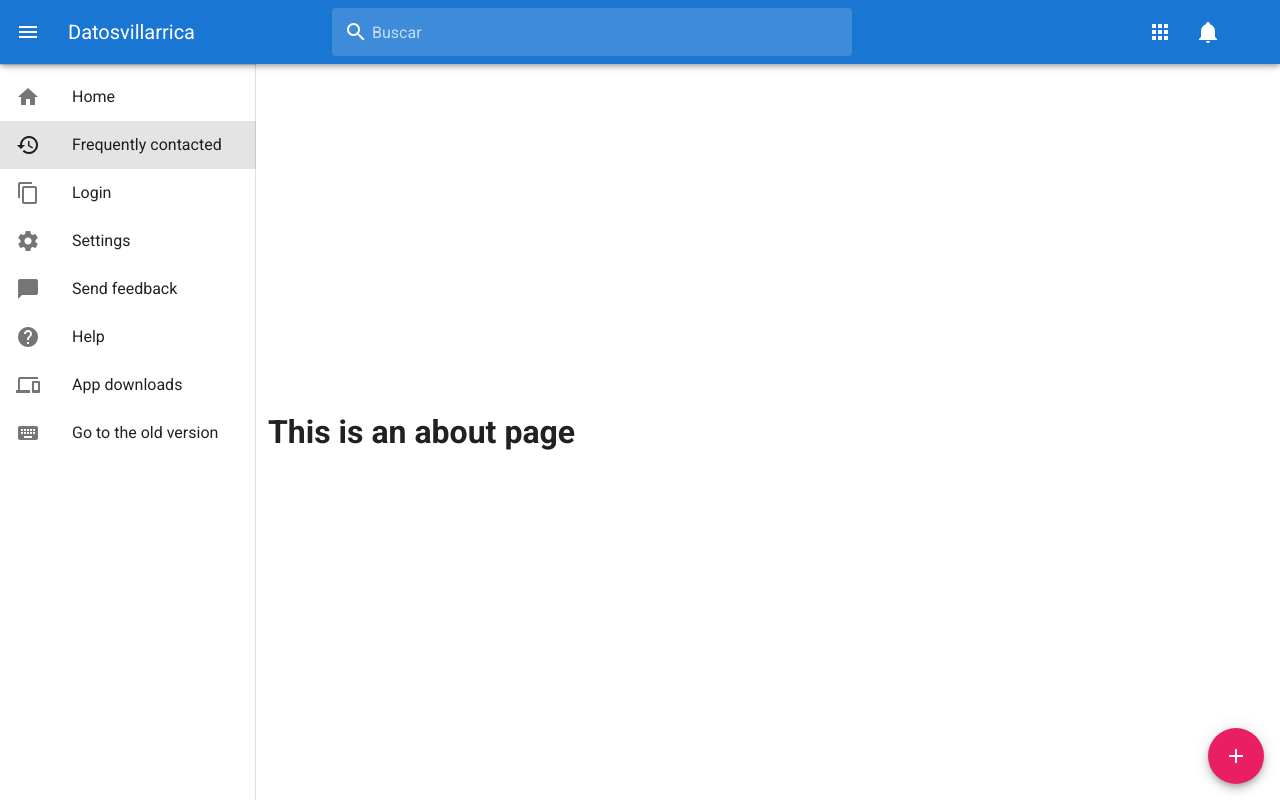
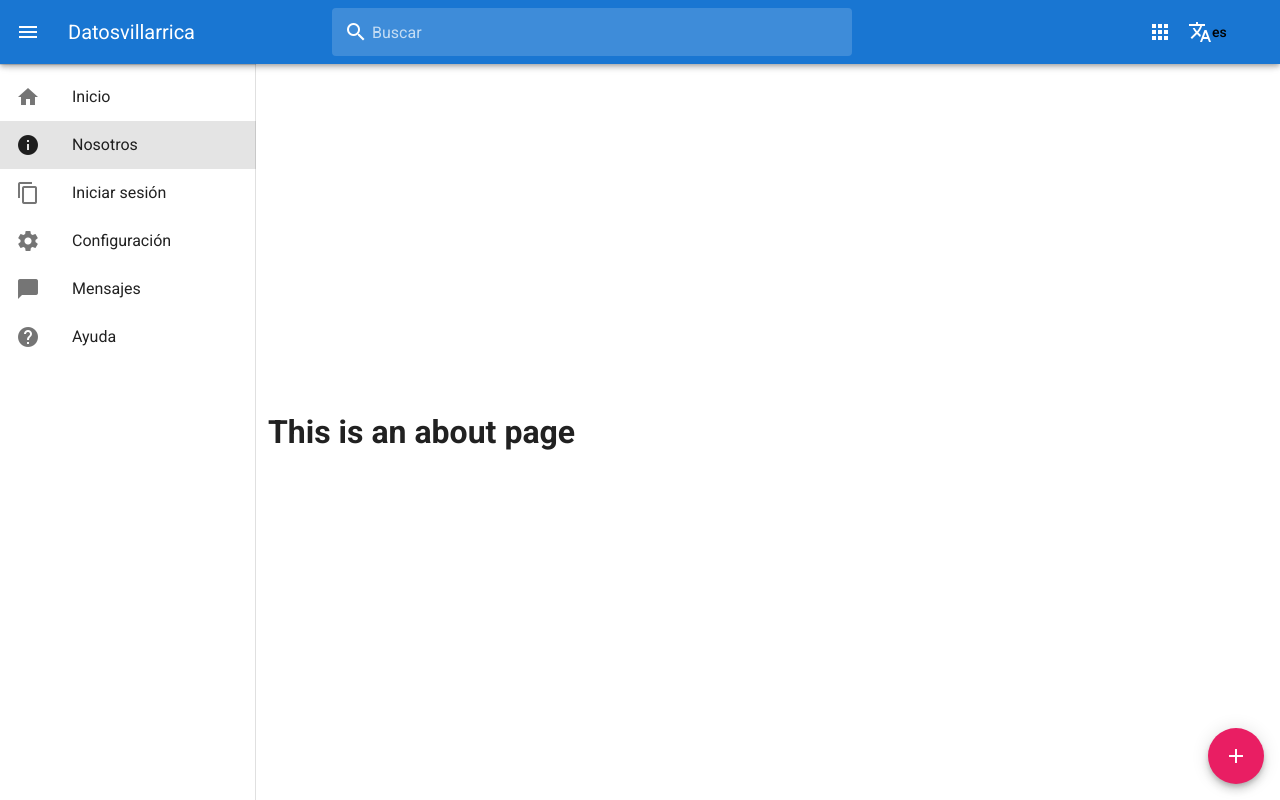
Before and after one commit to Gikobazy-SPA/datosvillarrica, a Vue app: page /about in a window 1280 px wide. Built offline with nearby package versions, Linux system fonts and the light colour scheme.

Commit message:
Adding i18n first approach

```diff
--- a/package.json
+++ b/package.json
@@ -6,13 +6,15 @@
     "serve": "vue-cli-service serve",
     "build": "vue-cli-service build",
     "test:unit": "vue-cli-service test:unit",
-    "lint": "vue-cli-service lint"
+    "lint": "vue-cli-service lint",
+    "i18n:report": "vue-cli-service i18n:report --src './src/**/*.?(js|vue)' --locales './src/locales/**/*.json'"
   },
   "dependencies": {
     "core-js": "^3.6.4",
     "firebase": "^7.12.0",
     "register-service-worker": "^1.6.2",
     "vue": "^2.6.11",
+    "vue-i18n": "^8.0.0",
     "vue-router": "^3.1.5",
     "vuetify": "^2.2.11",
     "vuex": "^3.1.2"
@@ -32,6 +34,7 @@
     "node-sass": "^4.12.0",
     "sass": "^1.19.0",
     "sass-loader": "^8.0.2",
+    "vue-cli-plugin-i18n": "~0.6.1",
     "vue-cli-plugin-vuetify": "~2.0.5",
     "vue-template-compiler": "^2.6.11",
     "vuetify-loader": "^1.3.0"
--- a/src/App.vue
+++ b/src/App.vue
@@ -18,10 +18,7 @@
       dark
     >
       <v-app-bar-nav-icon @click.stop="drawer = !drawer" />
-      <v-toolbar-title
-        style="width: 14em"
-        class="ml-0 pl-4"
-      >
+      <v-toolbar-title style="width: 14em;" class="ml-0 pl-4">
         <span class="hidden-sm-and-down">Datosvillarrica</span>
       </v-toolbar-title>
       <v-text-field
@@ -29,7 +26,7 @@
         solo-inverted
         hide-details
         prepend-inner-icon="mdi-magnify"
-        label="Buscar"
+        :label="$t('search')"
         class="hidden-sm-and-down"
       />
       <v-spacer />
@@ -37,68 +34,41 @@
         <v-icon>mdi-apps</v-icon>
       </v-btn>
       <v-btn icon>
-        <v-icon>mdi-bell</v-icon>
+        <v-icon>mdi-translate</v-icon>
+        <select v-model="$i18n.locale">
+          <option v-for="(lang, i) in langs" :key="`Lang${i}`" :value="lang">{{
+            lang
+          }}</option>
+        </select>
       </v-btn>
-      <v-btn
-        icon
-        large
-      >
-        <v-avatar
-          size="32px"
-          item
-        >
-          <v-img
-            src="@/assets/logo.png"
-            alt="Datosvillarrica"
-          />
+      <v-btn icon large>
+        <v-avatar size="32px" item>
+          <v-img src="@/assets/logo.png" alt="Datosvillarrica" />
         </v-avatar>
       </v-btn>
     </v-app-bar>
     <v-content>
-      <v-container
-        class="fill-height"
-        fluid
-      >
+      <v-container class="fill-height" fluid>
         <router-view></router-view>
       </v-container>
     </v-content>
-    <v-btn
-      bottom
-      color="pink"
-      dark
-      fab
-      fixed
-      right
-      @click="dialog = !dialog"
-    >
+    <v-btn bottom color="pink" dark fab fixed right @click="dialog = !dialog">
       <v-icon>mdi-plus</v-icon>
     </v-btn>
-    <v-dialog
-      v-model="dialog"
-      width="800px"
-    >
+    <v-dialog v-model="dialog" width="800px">
       <v-card>
         <v-card-title class="grey darken-2">
           Create contact
         </v-card-title>
         <v-container>
           <v-row class="mx-2">
-            <v-col
-              class="align-center justify-space-between"
-              cols="12"
-            >
-              <v-row
-                align="center"
-                class="mr-0"
-              >
-                <v-avatar
-                  size="40px"
-                  class="mx-3"
-                >
+            <v-col class="align-center justify-space-between" cols="12">
+              <v-row align="center" class="mr-0">
+                <v-avatar size="40px" class="mx-3">
                   <img
                     src="//ssl.gstatic.com/s2/oz/images/sge/grey_silhouette.png"
                     alt=""
-                  >
+                  />
                 </v-avatar>
                 <v-text-field placeholder="Name" />
               </v-row>
@@ -113,10 +83,7 @@
               <v-text-field placeholder="Job title" />
             </v-col>
             <v-col cols="12">
-              <v-text-field
-                prepend-icon="mdi-mail"
-                placeholder="Email"
-              />
+              <v-text-field prepend-icon="mdi-mail" placeholder="Email" />
             </v-col>
             <v-col cols="12">
               <v-text-field
@@ -126,28 +93,15 @@
               />
             </v-col>
             <v-col cols="12">
-              <v-text-field
-                prepend-icon="mdi-text"
-                placeholder="Notes"
-              />
+              <v-text-field prepend-icon="mdi-text" placeholder="Notes" />
             </v-col>
           </v-row>
         </v-container>
         <v-card-actions>
-          <v-btn
-            text
-            color="primary"
-          >More</v-btn>
+          <v-btn text color="primary">More</v-btn>
           <v-spacer />
-          <v-btn
-            text
-            color="primary"
-            @click="dialog = false"
-          >Cancel</v-btn>
-          <v-btn
-            text
-            @click="dialog = false"
-          >Save</v-btn>
+          <v-btn text color="primary" @click="dialog = false">Cancel</v-btn>
+          <v-btn text @click="dialog = false">Save</v-btn>
         </v-card-actions>
       </v-card>
     </v-dialog>
@@ -159,17 +113,18 @@ import DrawerList from "@/components/DrawerList";
 import DrawerProfile from "@/components/DrawerProfile";
 export default {
   props: {
-    source: String
+    source: String,
   },
   data: () => ({
     dialog: false,
-    drawer: null
+    drawer: null,
+    langs: ["en", "es"],
   }),
   components: { DrawerList, DrawerProfile },
   computed: {
     authorized() {
       return this.$store.getters.isAuthorized;
-    }
-  }
+    },
+  },
 };
 </script>
--- a/src/components/DrawerList.vue
+++ b/src/components/DrawerList.vue
@@ -1,17 +1,13 @@
 <template>
   <v-list>
     <template v-for="item in items">
-      <v-list-item
-        :key="item.text"
-        link
-        :to="item.to"
-      >
+      <v-list-item :key="item.text" link :to="item.to">
         <v-list-item-action>
           <v-icon>{{ item.icon }}</v-icon>
         </v-list-item-action>
         <v-list-item-content>
           <v-list-item-title>
-            {{ item.text }}
+            {{ $t(item.text) }}
           </v-list-item-title>
         </v-list-item-content>
       </v-list-item>
@@ -23,15 +19,13 @@
 export default {
   data: () => ({
     items: [
-      { icon: "mdi-home", text: "Home", to: "/" },
-      { icon: "mdi-history", text: "Frequently contacted", to: "/about" },
-      { icon: "mdi-content-copy", text: "Login", to: "/login" },
-      { icon: "mdi-cog", text: "Settings" },
-      { icon: "mdi-message", text: "Send feedback" },
-      { icon: "mdi-help-circle", text: "Help" },
-      { icon: "mdi-cellphone-link", text: "App downloads" },
-      { icon: "mdi-keyboard", text: "Go to the old version" }
-    ]
-  })
+      { icon: "mdi-home", text: "home", to: "/" },
+      { icon: "mdi-information", text: "about", to: "/about" },
+      { icon: "mdi-content-copy", text: "login", to: "/login" },
+      { icon: "mdi-cog", text: "settings" },
+      { icon: "mdi-message", text: "messages" },
+      { icon: "mdi-help-circle", text: "help" },
+    ],
+  }),
 };
 </script>
--- a/src/components/Signin.vue
+++ b/src/components/Signin.vue
@@ -1,9 +1,8 @@
 <template>
   <v-container fluid>
-
     <v-card>
       <v-card-title>
-        Sign in
+        {{ $t("signin") }}
       </v-card-title>
       <v-card-text>
         <v-form>
@@ -20,43 +19,27 @@
             v-model="password"
             prepend-icon="mdi-lock"
           ></v-text-field>
-
         </v-form>
-        <div v-if="message">{{ message}}</div>
+        <div v-if="message">{{ message }}</div>
       </v-card-text>
       <v-card-actions>
-        <v-btn
-          @click="signIn"
-          color="primary"
-          outlined
-          tile
-        >Sign in</v-btn>
-        <v-btn
-          @click="signUp"
-          color="primary"
-          outlined
-          tile
-        >Sign up</v-btn>
-        <v-btn
-          outlined
-          tile
-          color="primary"
-          @click="withGoogle"
-        >
-          <v-avatar
-            tile
-            size="35"
-          >
+        <v-btn @click="signIn" color="primary" outlined tile>{{
+          $t("signin")
+        }}</v-btn>
+        <v-btn @click="signUp" color="primary" outlined tile>{{
+          $t("signup")
+        }}</v-btn>
+        <v-btn outlined tile color="primary" @click="withGoogle">
+          <v-avatar tile size="35">
             <v-img
               @click="withGoogle"
               src="@/assets/btn_google_light_normal_ios.svg"
             />
           </v-avatar>
-          Use Google
+          {{ $t("signinwithgoogle") }}
         </v-btn>
       </v-card-actions>
     </v-card>
-
   </v-container>
 </template>
 
@@ -66,7 +49,7 @@ export default {
     return {
       login: "",
       password: "",
-      message: ""
+      message: "",
     };
   },
 
@@ -74,20 +57,20 @@ export default {
     signIn() {
       this.$store.dispatch("authorizeUser", {
         email: this.login,
-        password: this.password
+        password: this.password,
       });
     },
 
     signUp() {
       this.$store.dispatch("signUp", {
         email: this.login,
-        password: this.password
+        password: this.password,
       });
     },
 
     withGoogle() {
       this.$store.dispatch("authorizeWithGoogle");
-    }
-  }
+    },
+  },
 };
 </script>
--- /dev/null
+++ b/src/i18n.js
@@ -0,0 +1,27 @@
+import Vue from "vue";
+import VueI18n from "vue-i18n";
+
+Vue.use(VueI18n);
+
+function loadLocaleMessages() {
+  const locales = require.context(
+    "./locales",
+    true,
+    /[A-Za-z0-9-_,\s]+\.json$/i
+  );
+  const messages = {};
+  locales.keys().forEach((key) => {
+    const matched = key.match(/([A-Za-z0-9-_]+)\./i);
+    if (matched && matched.length > 1) {
+      const locale = matched[1];
+      messages[locale] = locales(key);
+    }
+  });
+  return messages;
+}
+
+export default new VueI18n({
+  locale: process.env.VUE_APP_I18N_LOCALE || "en",
+  fallbackLocale: process.env.VUE_APP_I18N_FALLBACK_LOCALE || "en",
+  messages: loadLocaleMessages(),
+});
--- /dev/null
+++ b/src/locales/en.json
@@ -0,0 +1,13 @@
+{
+  "signin": "Sign in",
+  "signup": "Sign up",
+  "signout": "Sign out",
+  "signinwithgoogle": "Sign in with Google",
+  "home": "Home",
+  "about": "About",
+  "login": "Login",
+  "help": "Help",
+  "settings": "Settings",
+  "messages": "Messages",
+  "search": "Search"
+}
--- /dev/null
+++ b/src/locales/es.json
@@ -0,0 +1,13 @@
+{
+  "signin": "Iniciar Sesión",
+  "signup": "Registrarse",
+  "signout": "Salir",
+  "signinwithgoogle": "Iniciar con Google",
+  "home": "Inicio",
+  "about": "Nosotros",
+  "login": "Iniciar sesión",
+  "help": "Ayuda",
+  "settings": "Configuración",
+  "messages": "Mensajes",
+  "search": "Buscar"
+}
--- a/src/main.js
+++ b/src/main.js
@@ -4,6 +4,7 @@ import './registerServiceWorker'
 import router from './router'
 import store from './store'
 import vuetify from './plugins/vuetify';
+import i18n from './i18n'
 
 Vue.config.productionTip = false
 
@@ -11,5 +12,6 @@ new Vue({
   router,
   store,
   vuetify,
+  i18n,
   render: h => h(App)
 }).$mount('#app')
--- a/vue.config.js
+++ b/vue.config.js
@@ -1,3 +1,12 @@
 module.exports = {
-  transpileDependencies: ["vuetify"]
+  transpileDependencies: ["vuetify"],
+
+  pluginOptions: {
+    i18n: {
+      locale: 'es',
+      fallbackLocale: 'es',
+      localeDir: 'locales',
+      enableInSFC: false
+    }
+  }
 };
```
Also changed, not shown: 2 other files (tests, documents, lock files or other folders).
